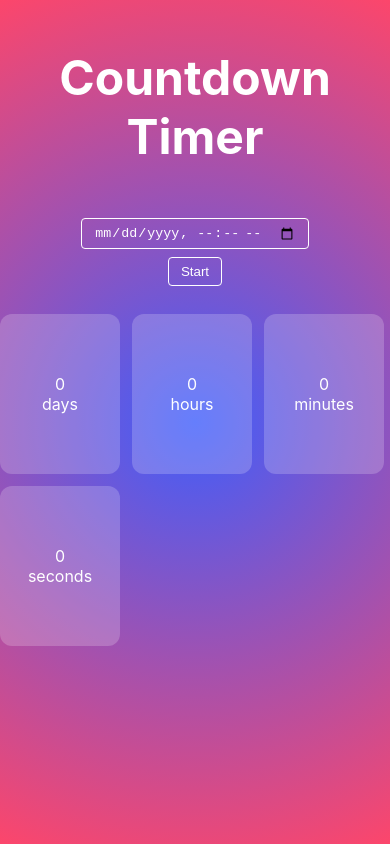
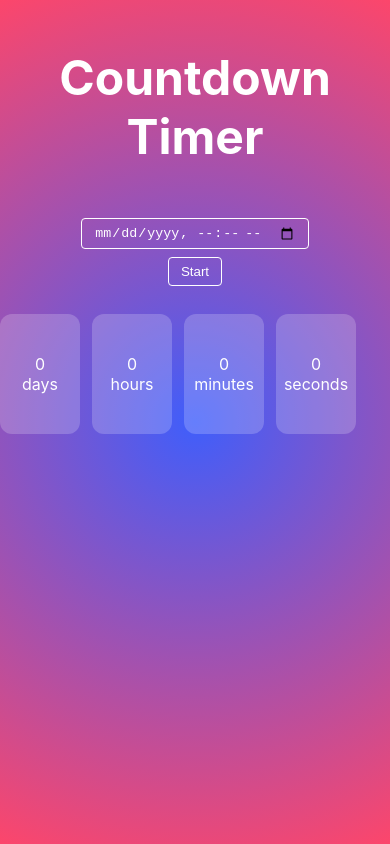
Before and after one commit to saurabhk79/countdown-timer, a React (Create React App) app: page / in a window 390 px wide. Built offline with nearby package versions, Linux system fonts and the light colour scheme.

Commit message:
added responsiveness

```diff
--- a/src/App.css
+++ b/src/App.css
@@ -73,3 +73,12 @@ button:hover {
     border: 1px solid #fff;
     border-radius: 12px;
 }
+
+/* Media queries */
+
+@media (max-width: 440px) {
+    .card {
+        width: 80px;
+        height: 120px;
+    }
+}
```
